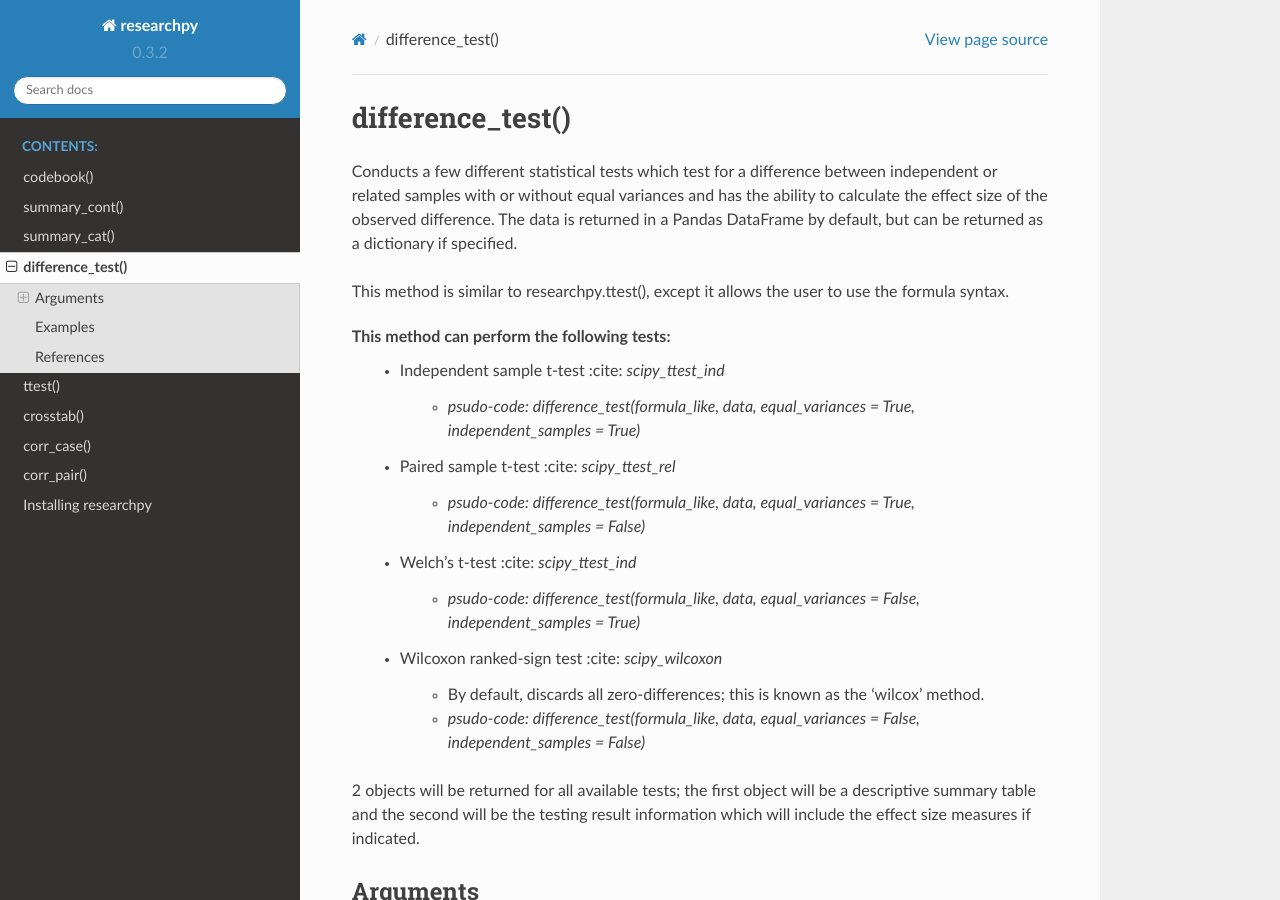
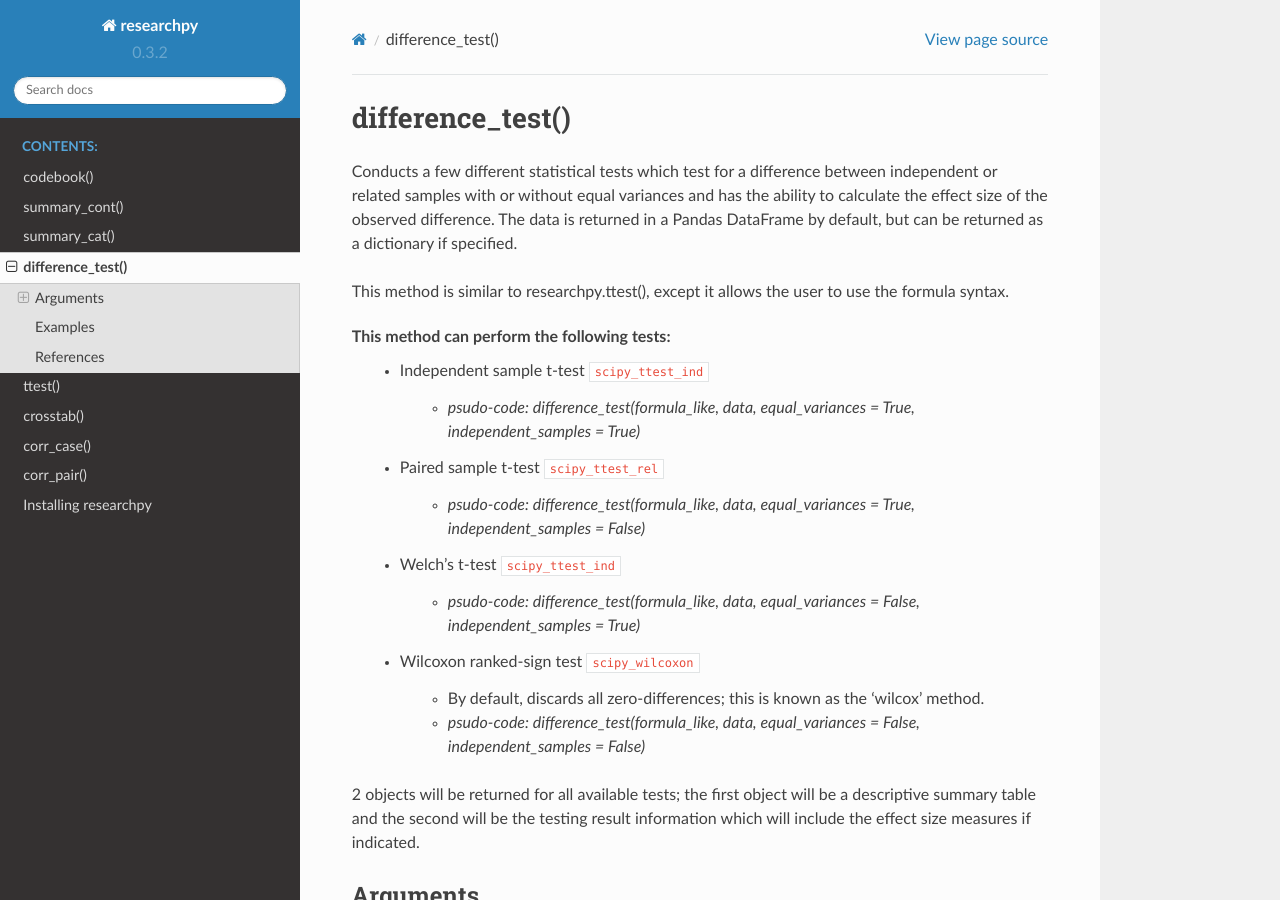
Before and after one commit to researchpy/documentation, a Sphinx documentation site: the page built from source/difference_test_documentation.rst, in a window 1280 px wide and 900 px high. Built offline with Sphinx 7.4.7 and the Read the Docs theme 2.0.0, drawn with Linux system fonts in a browser that asks for light colours; cross-references to code outside the pages are shown as plain code.

Commit message:
Update difference_test_documentation.rst

```diff
--- a/source/difference_test_documentation.rst
+++ b/source/difference_test_documentation.rst
@@ -10,19 +10,19 @@ This method is similar to researchpy.ttest(), except it allows the user to use
 the formula syntax.
 
 This method can perform the following tests:
-  * Independent sample t-test :cite: `scipy_ttest_ind`
+  * Independent sample t-test :cite:p:`scipy_ttest_ind`
 
       * `psudo-code: difference_test(formula_like, data, equal_variances = True, independent_samples = True)`
 
-  * Paired sample t-test :cite: `scipy_ttest_rel`
+  * Paired sample t-test :cite:p:`scipy_ttest_rel`
 
       * `psudo-code: difference_test(formula_like, data, equal_variances = True, independent_samples = False)`
 
-  * Welch's t-test :cite: `scipy_ttest_ind`
+  * Welch's t-test :cite:p:`scipy_ttest_ind`
 
       * `psudo-code: difference_test(formula_like, data, equal_variances = False, independent_samples = True)`
 
-  * Wilcoxon ranked-sign test :cite: `scipy_wilcoxon`
+  * Wilcoxon ranked-sign test :cite:p:`scipy_wilcoxon`
 
       * By default, discards all zero-differences; this is known as the 'wilcox' method.
       * `psudo-code: difference_test(formula_like, data, equal_variances = False, independent_samples = False)`
```
